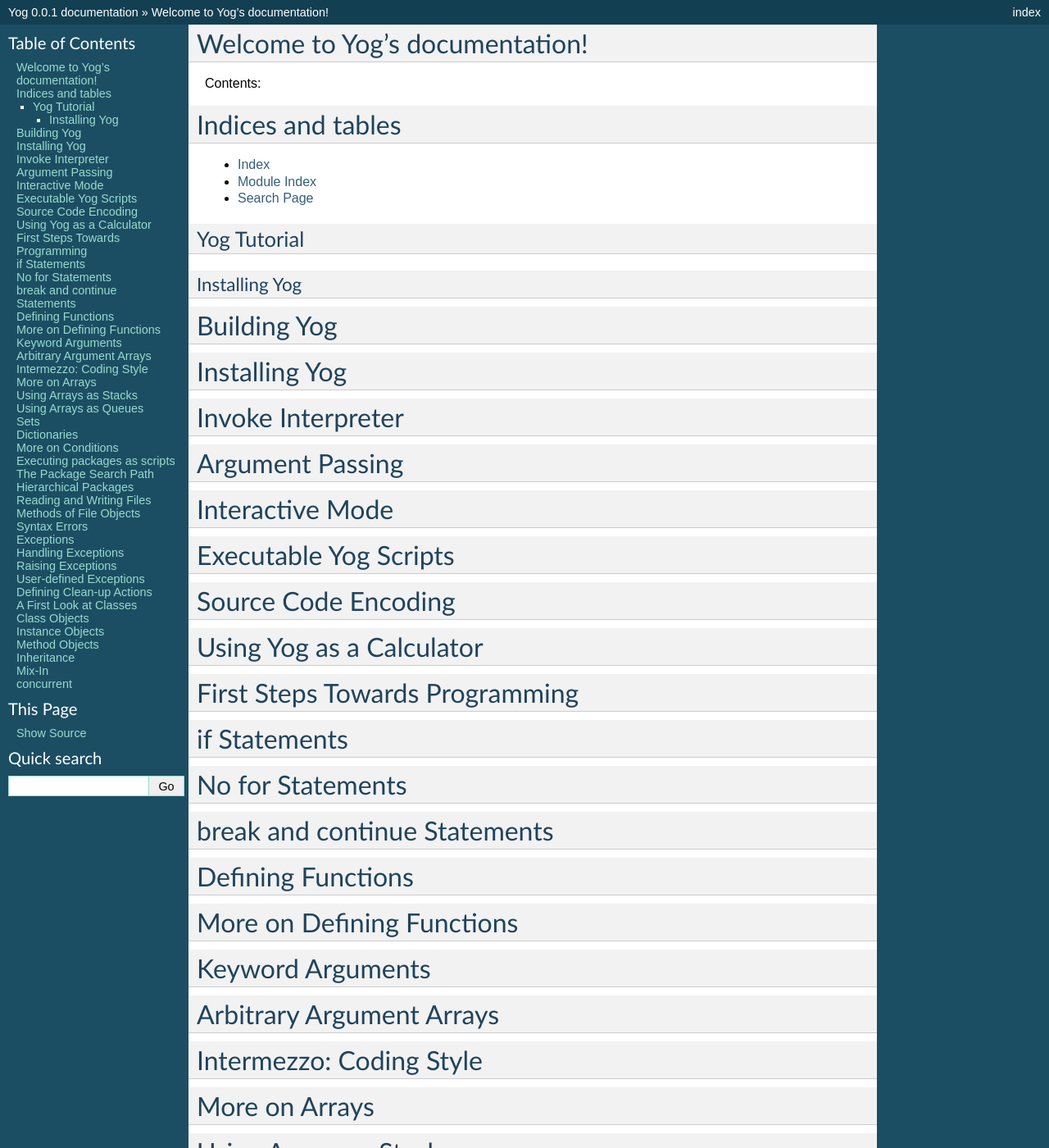
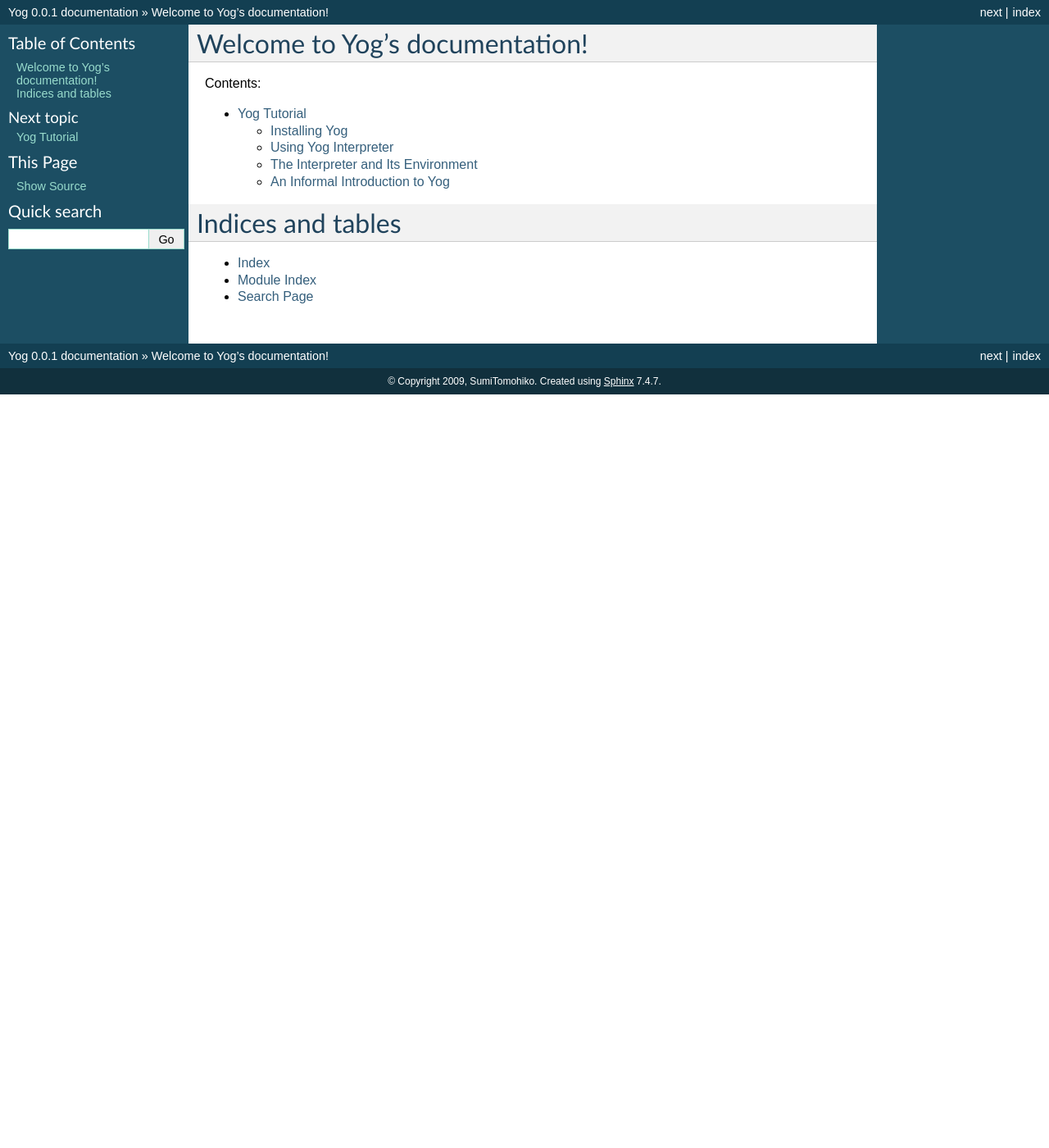
Before and after one commit to SumiTomohiko/Yog, a Sphinx documentation site: the page built from doc/index.rst, in a window 1280 px wide and 1400 px high. Shown: the whole window at 82% size. Built offline with Sphinx 7.4.7, drawn with Linux system fonts in a browser that asks for light colours; some of the changed text lies outside the part shown.

Commit message:
Wrote document outline.

```diff
--- a/doc/index.rst
+++ b/doc/index.rst
@@ -11,193 +11,11 @@
 .. toctree::
    :maxdepth: 2
 
+   tutorial
+
 Indices and tables
 ==================
 
 * :ref:`genindex`
 * :ref:`modindex`
 * :ref:`search`
-
-
-############
-Yog Tutorial
-############
-
-**************
-Installing Yog
-**************
-
-Building Yog
-============
-
-Installing Yog
-==============
-
-*********************
-Using Yog Interpreter
-*********************
-
-Invoke Interpreter
-==================
-
-Argument Passing
-================
-
-Interactive Mode
-================
-
-***********************************
-The Interpreter and Its Environment
-***********************************
-
-Executable Yog Scripts
-======================
-
-Source Code Encoding
-====================
-
-*******************************
-An Informal Introduction to Yog
-*******************************
-
-Using Yog as a Calculator
-=========================
-
-Numbers
--------
-
-Strings
--------
-
-Arrays
-------
-
-First Steps Towards Programming
-===============================
-
-***********************
-More Control Flow Tools
-***********************
-
-if Statements
-=============
-
-No for Statements
-=================
-
-break and continue Statements
-=============================
-
-Defining Functions
-==================
-
-More on Defining Functions
-==========================
-
-Keyword Arguments
-=================
-
-Arbitrary Argument Arrays
-=========================
-
-Intermezzo: Coding Style
-========================
-
-***************
-Data Structures
-***************
-
-More on Arrays
-==============
-
-Using Arrays as Stacks
-======================
-
-Using Arrays as Queues
-======================
-
-Sets
-====
-
-Dictionaries
-============
-
-More on Conditions
-==================
-
-********
-Packages
-********
-
-Executing packages as scripts
-=============================
-
-The Package Search Path
-=======================
-
-Hierarchical Packages
-=====================
-
-****************
-Input and Output
-****************
-
-Reading and Writing Files
-=========================
-
-Methods of File Objects
-=======================
-
-*********************
-Errors and Exceptions
-*********************
-
-Syntax Errors
-=============
-
-Exceptions
-==========
-
-Handling Exceptions
-===================
-
-Raising Exceptions
-==================
-
-User-defined Exceptions
-=======================
-
-Defining Clean-up Actions
-=========================
-
-*******
-Classes
-*******
-
-A First Look at Classes
-=======================
-
-Class Definition Syntax
------------------------
-
-Class Objects
-=============
-
-Instance Objects
-================
-
-Method Objects
-==============
-
-Inheritance
-===========
-
-Mix-In
-======
-
-**********************************
-Brief Tour of the Standard Library
-**********************************
-
-concurrent
-==========
--- /dev/null
+++ b/doc/tutorial.rst
@@ -0,0 +1,49 @@
+
+############
+Yog Tutorial
+############
+
+**************
+Installing Yog
+**************
+
+Building Yog
+============
+
+Installing Yog
+==============
+
+*********************
+Using Yog Interpreter
+*********************
+
+Invoke Interpreter
+==================
+
+Argument Passing
+================
+
+Interactive Mode
+================
+
+***********************************
+The Interpreter and Its Environment
+***********************************
+
+Executable Yog Scripts
+======================
+
+Source Code Encoding
+====================
+
+*******************************
+An Informal Introduction to Yog
+*******************************
+
+Using Yog as a Calculator
+=========================
+
+Numbers
+-------
+
+Strings
```
Also changed, not shown: 1 other file.
